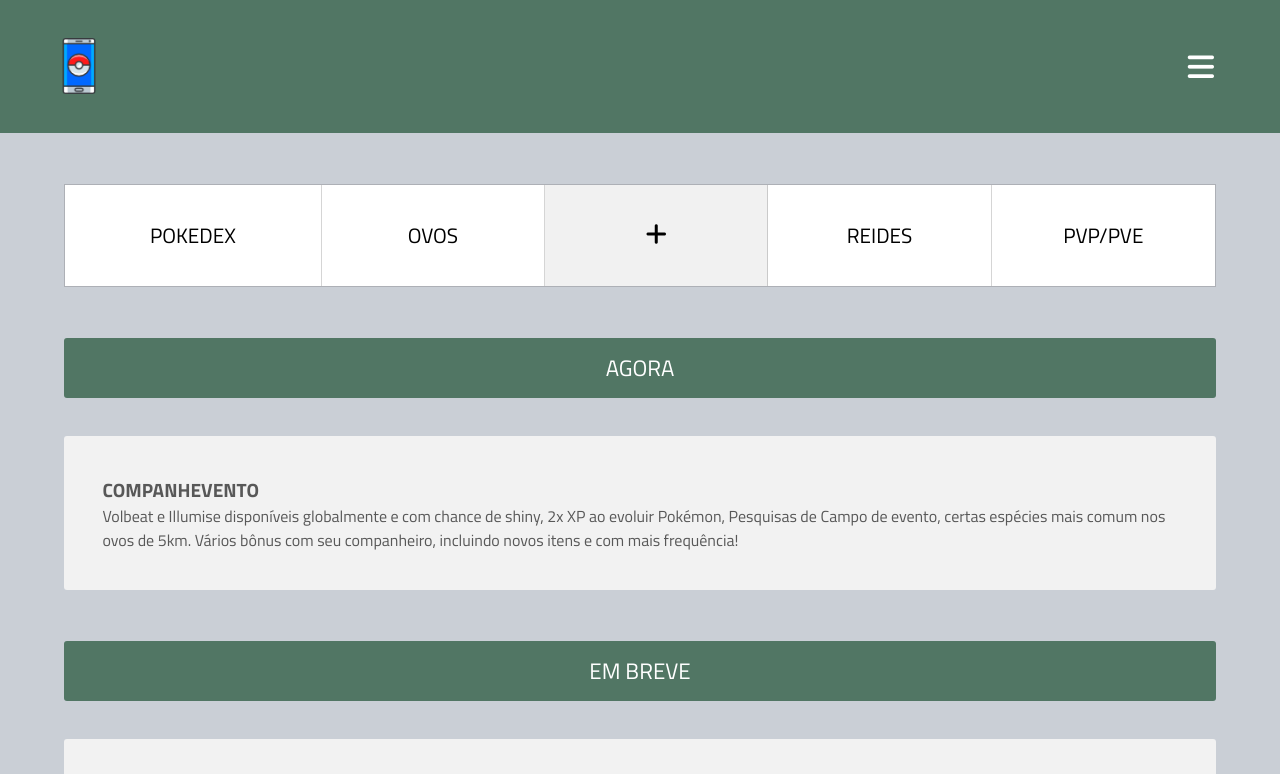
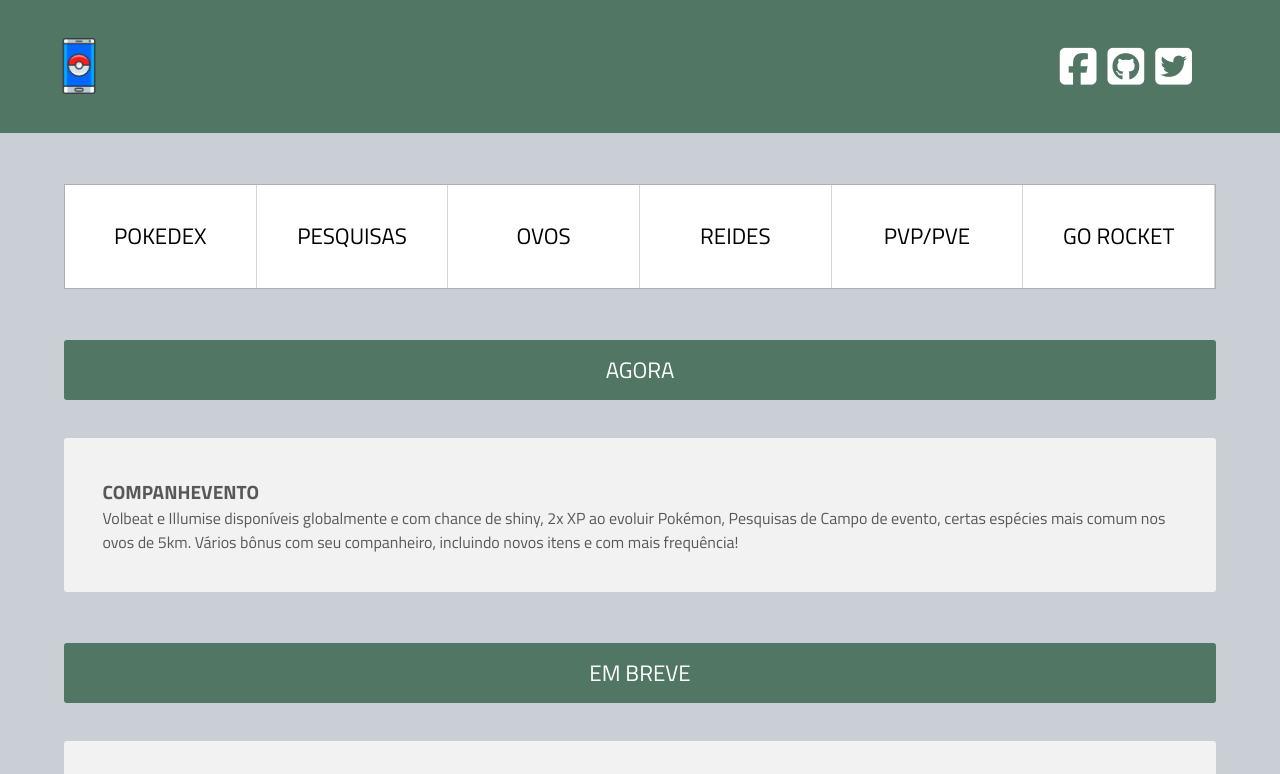
Before and after one commit to adrianojfn/Pokemon-GO-Wiki, a plain HTML site: page src/index.html in a window 1280 px wide. Shown: the top 774 px of the page. Drawn offline with Linux system fonts and the light colour scheme.

Commit message:
Adicionado o breakpoint para telas de 960px de largura

```diff
--- a/src/css/style.css
+++ b/src/css/style.css
@@ -52,7 +52,7 @@ img {
 .btn-social:hover {
     font-size: 1.5em;
 }
-/* MENU SOCIAL */
+/* MENU SOCIAL ATÉ 960PX */
 .menu-social {
     display: none;
     width: 80%;
@@ -89,6 +89,21 @@ img {
     background-color: #9FD8CB;
     color: #000000;
     padding: 2%;
+}
+/* MENU SOCIAL */
+.desktop-social {
+    display: none !important;
+    float: right;
+    display: flex;
+    text-align: center;
+    color: #ffffff;
+    font-size: 2.1em;
+    margin-right: 5%;
+    margin-top: 0.2%;
+}
+.desktop-social a {
+    margin-right: 10%;
+    cursor: pointer;
 }
 /* NAVBAR COM DROPDOWN */
 .navbar {
@@ -267,7 +282,9 @@ img {
 }
 .logo-rodape {
     margin-top: -10%;
-    margin-bottom: -9%;
+}
+.social-icons {
+    margin-top: -10%;
 }
 .social-icons a {
     font-size: 1.5em;
@@ -370,6 +387,13 @@ img {
     .btn-full-article {
         font-size: 1.0em;
     }
+    .logo-rodape {
+        margin-bottom: none;
+        margin-top: -8%;
+    }
+    .social-icons {
+        margin-top: -5%;
+    }
     .copyright {
         font-size: 1.0em;
     }
@@ -435,3 +459,45 @@ img {
         font-size: 1.9em;
     }
 }
+/* TABLETS & DESKTOPS MIN-WIDHT: 960PX */
+@media screen and (min-width: 960px) {
+    .btn-social {
+        display: none;
+    }
+    .desktop-social {
+        display: flex !important;
+    }
+    .navbar {
+        display: flex;
+        width: 90%;
+        text-align: center;
+        margin-left: auto;
+        margin-right: auto;
+        border: 1px solid rgba(86, 86, 86, 0.25);
+    }
+    .item-navbar {
+        width: 16.6666666667%;
+        font-size: 1.4em;
+        border-right: 1px solid rgba(86, 86, 86, 0.25);
+        text-transform: uppercase;
+    }
+    .item-navbar:first-child {
+        width: 16.6666666667%;
+    }
+    .item-navbar-desktop {
+        display: block !important;
+        width: 16.6666666667%;
+        background-color: #ffffff;
+        padding: 3% 1%;
+        color: #000000;
+        font-size: 1.4em;
+        border-right: 1px solid rgba(86, 86, 86, 0.25);
+        text-transform: uppercase;
+    }
+    .item-navbar-central {
+        display: none;
+    }
+    #navbar-dropdown {
+        display: none !important;
+    }
+}
--- a/src/index.html
+++ b/src/index.html
@@ -36,6 +36,11 @@
 <body>
     <header class="cabecalho">
         <a href="index.html"><h1 class="logo">Pokémon GO Wiki</h1></a>
+        <div class="desktop-social">
+            <a class="icon-social-desktop" href="https://facebook.com/adrianojfn" target="_blank"><i class="fab fa-facebook-square fa-lg"></i></a>
+            <a class="icon-social-desktop" href="https://github.com/adrianojfn" target="_blank"><i class="fab fa-github-square fa-lg"></i></a>
+            <a class="icon-social-desktop" href="https://twitter.com/adrianojfn" target="_blank"><i class="fab fa-twitter-square fa-lg"></i></a>
+        </div>
         <button class="btn-social"><i class="fas fa-bars fa-lg"></i></button>
         <nav class="menu-social">
             <a class="btn-close"><i class="fas fa-times-circle"></i></a>
@@ -51,6 +56,9 @@
         <a class="item-navbar" href="pokedex.html">
             Pokedex
         </a>
+        <a class="item-navbar-desktop" href="pesquisas.html" style="display: none;">
+            Pesquisas
+        </a>
         <a class="item-navbar" href="ovos.html">
             Ovos
         </a>
@@ -62,6 +70,9 @@
         </a>
         <a class="item-navbar" href="tier-lists.html">
             PvP/PvE
+        </a>
+        <a class="item-navbar-desktop" href="go-rocket.html" style="display: none;">
+            GO Rocket
         </a>
     </div>
     <div id="navbar-dropdown" style="display: none;">
```
